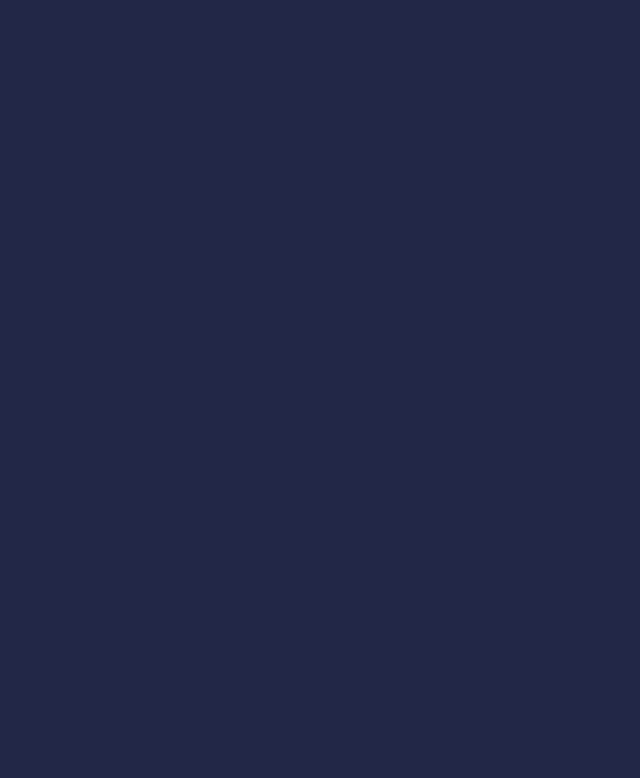
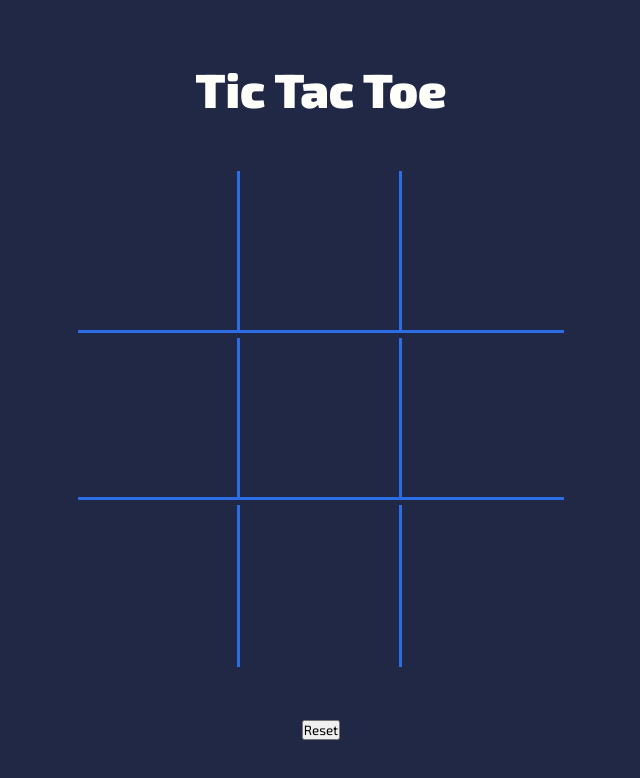
Before and after one commit to ArpanSankesh/Tic-Tac-Toe-mini, a plain HTML site: page index.html in a window 1280 px wide. Shown: the whole page, without its empty margins (319-959 px from the left). Drawn offline with Linux system fonts and the light colour scheme.

Commit message:
game board complete

```diff
--- a/index.html
+++ b/index.html
@@ -9,10 +9,19 @@
 <body>
 
     <div class="wrapper">
-        <h1></h1>
+        <h1 class="heading">Tic Tac Toe</h1>
         <div class="game-board">
-
+            <div class="box box1"></div>
+            <div class="box box2"></div>
+            <div class="box box3"></div>
+            <div class="box box4"></div>
+            <div class="box box5"></div>
+            <div class="box box6"></div>
+            <div class="box box7"></div>
+            <div class="box box8"></div>
+            <div class="box box9"></div>
         </div>
+        <button class="reset-btn">Reset</button>
     </div>
 
 <script src="script.js"></script>
--- a/style.css
+++ b/style.css
@@ -3,7 +3,7 @@
 :root{
     --accent-color:#F4CE14;
     --accent2-color:#2c6ce4;
-    --backgeound-color:#212845;
+    --background-color:#212845;
     --font-color:#fefefb;
 }
 
@@ -22,9 +22,45 @@ body{
 .wrapper{
     width: 100%;
     height: 100vh;
-    background-color: var(--backgeound-color);
+    background-color: var(--background-color);
+    padding: 3rem;
+    text-align: center;
+    display: flex;
+    flex-direction: column;
+    align-items: center;
+    justify-content: space-evenly;
+    gap: 3vw;
+}
+
+.heading{
+    color: var(--font-color);
+    font-weight: 900;
+    font-size: 3rem;
 }
 
 .game-board{
-    width: ;
+    width: 500px ;
+    height: 500px;
+    /* background-color: var(--accent-color); */
+    display: flex;
+    flex-wrap: wrap;
+    justify-content: center;
+    align-items: center;
 }
+
+.box{
+    width: 162px;
+    height: 162px;
+    border-bottom:3px solid var(--accent2-color);
+    border-right:3px solid var(--accent2-color);
+    outline: none;
+    background-color: var(--background-color);
+}
+
+.box:nth-child(3n){
+    border-right:none ;
+}
+
+.box:nth-child(6) ~ .box{
+    border-bottom: none ;
+}
```
